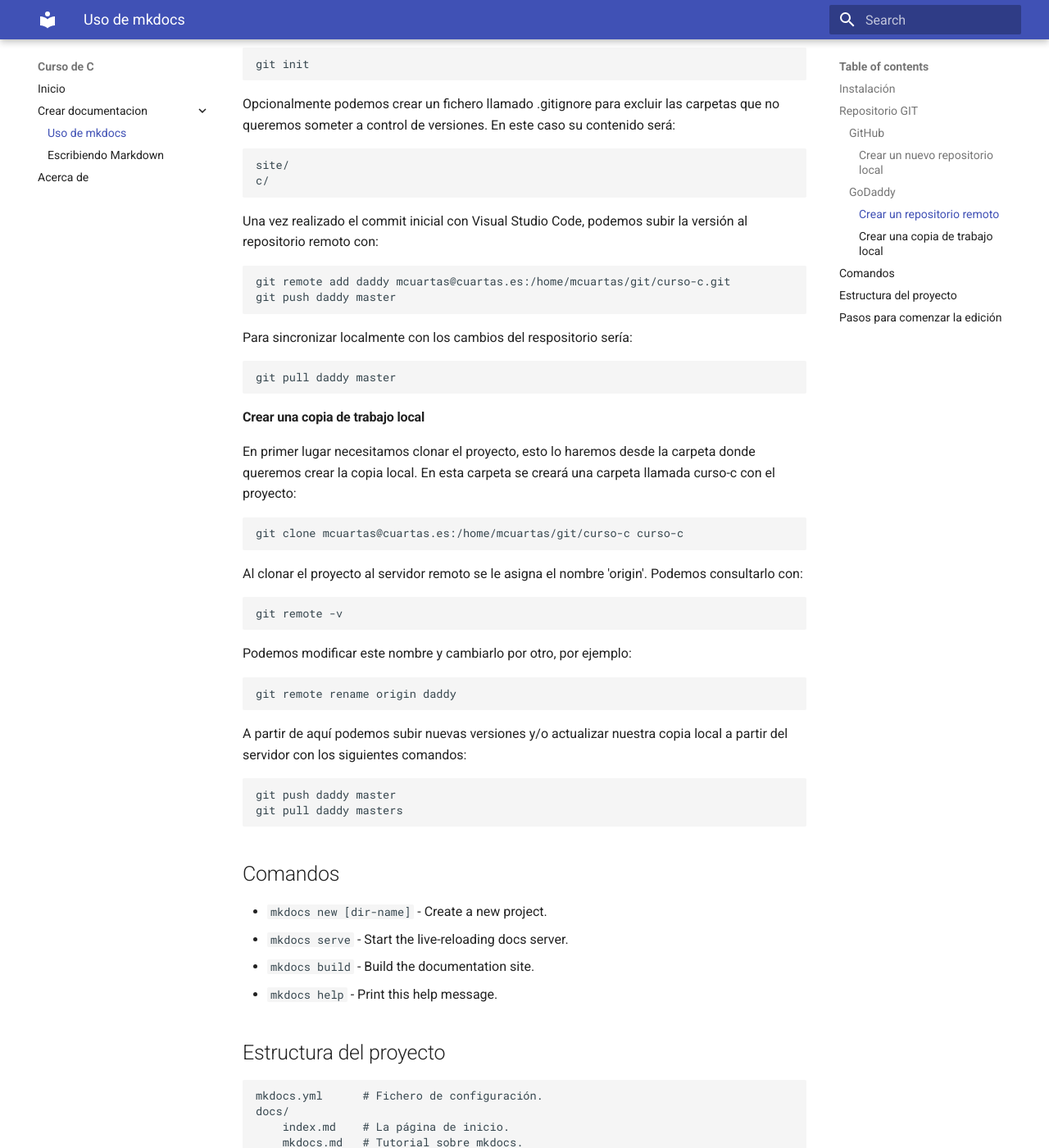
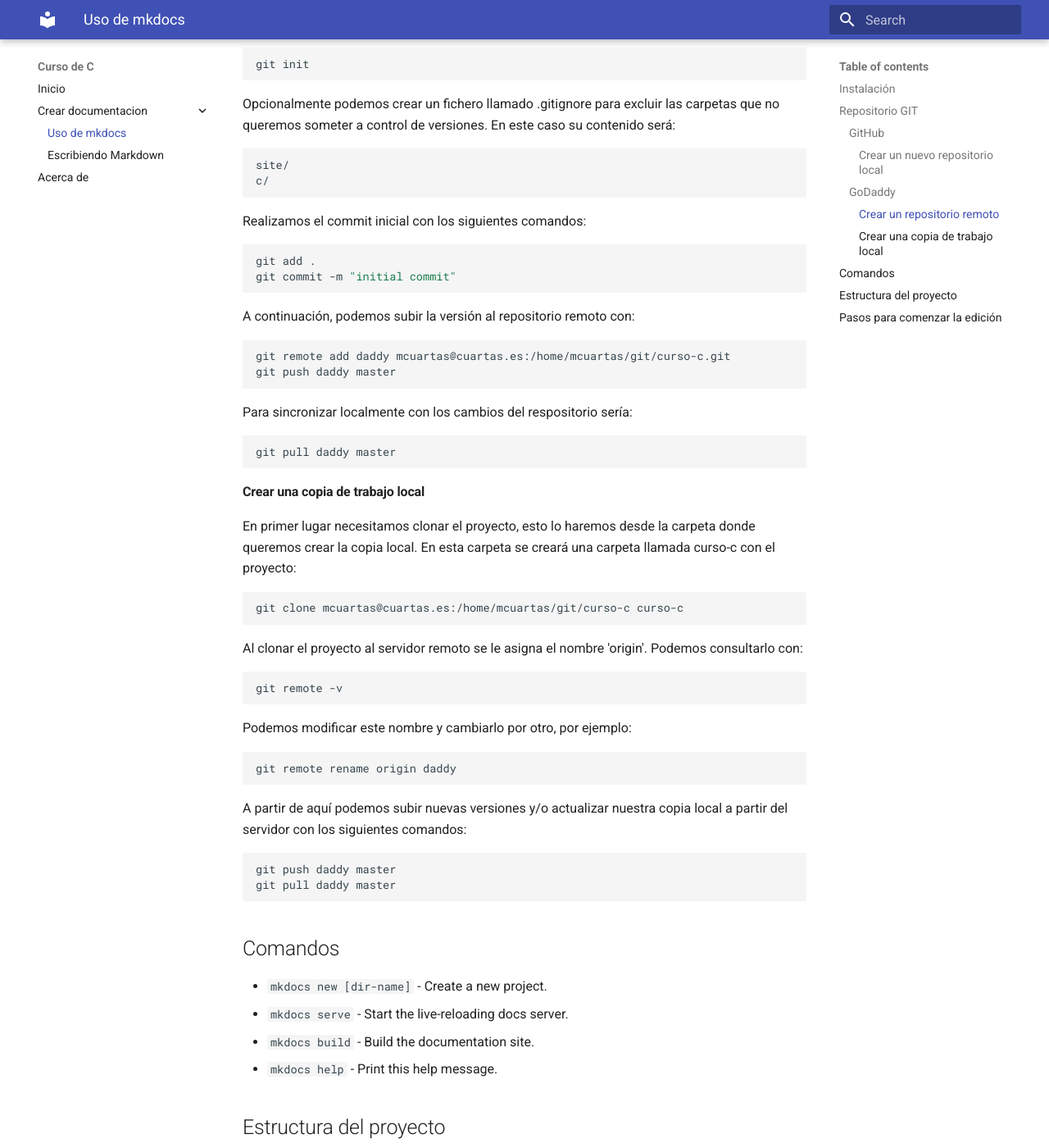
Before and after one commit to mcuartas/curso-c, an MkDocs documentation site: the page built from docs/mkdocs.md, in a window 1280 px wide and 1400 px high, scrolled down 2082 px. Shown: the whole window at 82% size. Built offline with MkDocs 1.6.1 and Material for MkDocs 9.7.7, drawn with Linux system fonts in a browser that asks for light colours; comment, search, counter and statistics services are not loaded; old or Windows-style settings are respelled for this version of MkDocs.

Commit message:
readme additions

```diff
--- a/docs/mkdocs.md
+++ b/docs/mkdocs.md
@@ -91,7 +91,13 @@ Opcionalmente podemos crear un fichero llamado .gitignore para excluir las carpe
 	site/
 	c/
 
-Una vez realizado el commit inicial con Visual Studio Code, podemos subir la versión al repositorio remoto con:
+Realizamos el commit inicial con los siguientes comandos:
+
+	:::bash
+	git add .
+	git commit -m "initial commit"
+
+A continuación, podemos subir la versión al repositorio remoto con:
 
 	:::bash
 	git remote add daddy mcuartas@cuartas.es:/home/mcuartas/git/curso-c.git
@@ -123,7 +129,7 @@ A partir de aquí podemos subir nuevas versiones y/o actualizar nuestra copia lo
 
 	:::bash
 	git push daddy master
-	git pull daddy masters
+	git pull daddy master
 
 ## Comandos
 
```
Also changed, not shown: README.md (+2 -0 lines).
